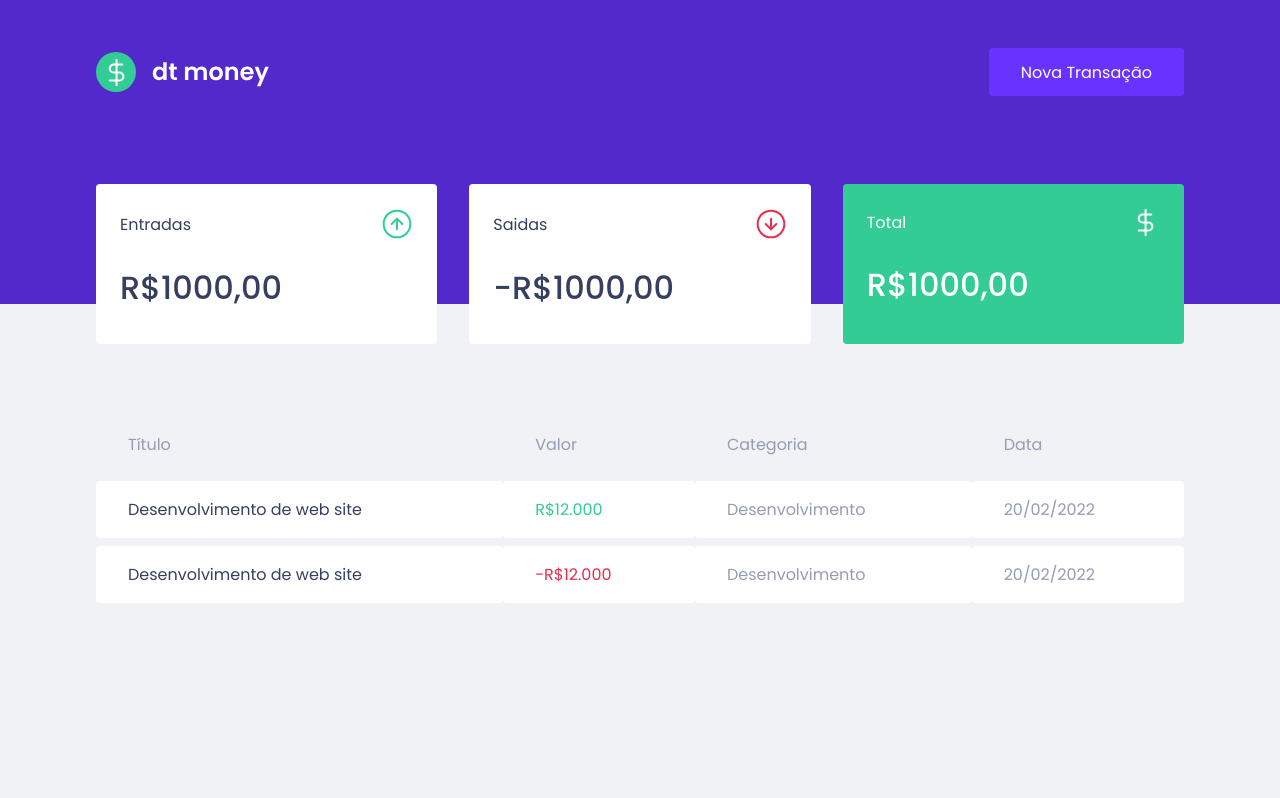
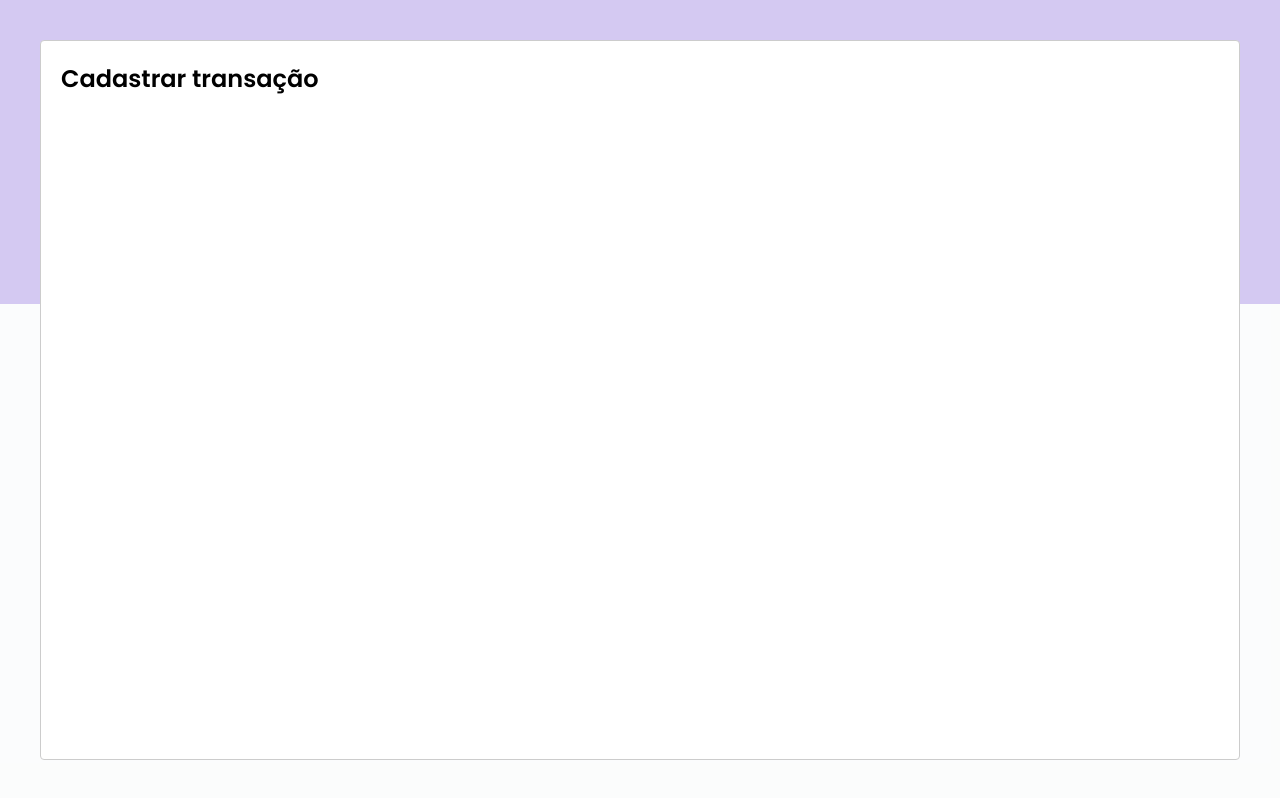
Before and after one commit to stecks10/Rocket-seat, a React (Create React App) app in the folder front-end/dtmoney/: page / in a window 1280 px wide. Both pictures are taken after a click on the button "Nova Transação". Built offline with nearby package versions, Linux system fonts and the light colour scheme; no server answers; what miragejs would draw is missing.

Commit message:
Configurando modal de criação

```diff
--- a/front-end/dtmoney/package.json
+++ b/front-end/dtmoney/package.json
@@ -7,10 +7,13 @@
     "@testing-library/react": "^12.0.0",
     "@testing-library/user-event": "^13.2.1",
     "@types/react-dom": "^17.0.11",
+    "@types/react-modal": "^3.13.1",
     "axios": "^0.25.0",
     "miragejs": "^0.1.43",
+    "modal": "^1.2.0",
     "react": "^17.0.2",
     "react-dom": "^17.0.2",
+    "react-modal": "^3.14.4",
     "react-scripts": "5.0.0",
     "styled-components": "^5.3.3",
     "typescript": "^4.5.4",
--- a/front-end/dtmoney/src/App.tsx
+++ b/front-end/dtmoney/src/App.tsx
@@ -1,12 +1,35 @@
+import { useState } from 'react';
+import Modal from 'react-modal';
 import { Dashboard } from './components/Dashboard';
 import { Header } from './components/Header';
 import { GlobalStyle } from './styles/global';
 
+Modal.setAppElement('#root');
+
 export function App() {
+  const [isNewTransactionModalOpen, setIsNewTransactionModalOpen] =
+    useState(false);
+
+  function handleOpenNewTransactionModal() {
+    setIsNewTransactionModalOpen(true);
+  }
+
+  function handleCloseNewTransactionModal() {
+    setIsNewTransactionModalOpen(false);
+  }
+
   return (
     <>
-      <Header />
+      <Header onOpenNewTransactionModal={handleOpenNewTransactionModal} />
+
       <Dashboard />
+      <Modal
+        isOpen={isNewTransactionModalOpen}
+        onRequestClose={handleCloseNewTransactionModal}
+      >
+        <h2>Cadastrar transação</h2>
+      </Modal>
+
       <GlobalStyle />
     </>
   );
--- a/front-end/dtmoney/src/components/Header/index.tsx
+++ b/front-end/dtmoney/src/components/Header/index.tsx
@@ -1,12 +1,20 @@
 import logoImg from '../../assets/logo.svg';
+
 import { Container, Content } from './style';
 
-export function Header() {
+interface HeaderProps {
+  onOpenNewTransactionModal: () => void;
+}
+
+export function Header({ onOpenNewTransactionModal }: HeaderProps) {
   return (
     <Container>
       <Content>
-        <img src={logoImg} />
-        <button type="button"> Nova Transação</button>
+        <img src={logoImg} alt="dt-money" />
+        <button onClick={onOpenNewTransactionModal} type="button">
+          {' '}
+          Nova Transação
+        </button>
       </Content>
     </Container>
   );
```
Also changed, not shown: 1 other file (tests, documents, lock files or other folders).
